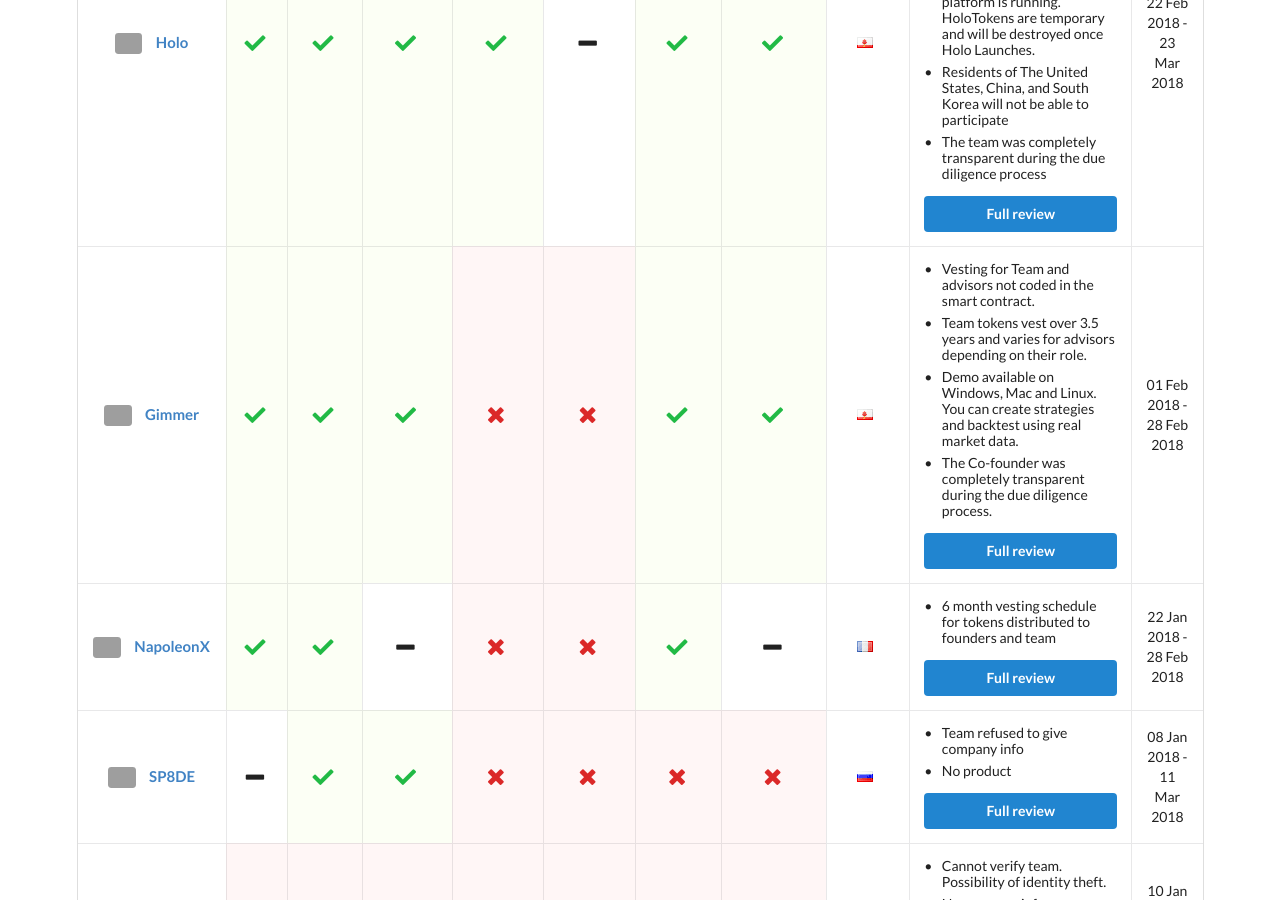
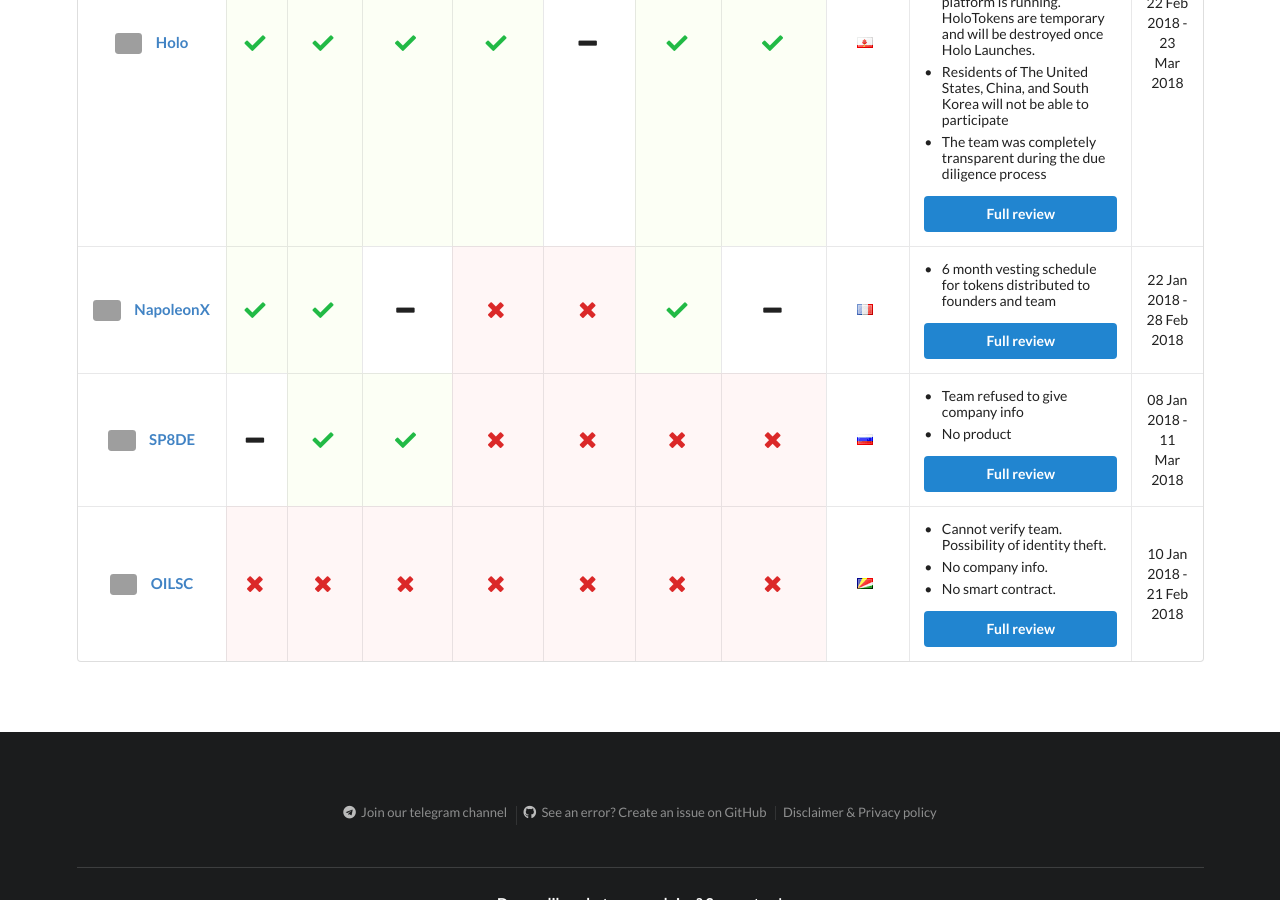
Before and after one commit to ico-check/ico-check, a Jekyll site: the page built from index.md, in a window 1280 px wide and 900 px high, scrolled down 1411 px. Built offline with Jekyll 4.4.1, drawn with Linux system fonts in a browser that asks for light colours; nearby versions of some CDN libraries; grey boxes are pictures that could not be loaded.

Commit message:
39-gimmer-ico-check
Moving Gimmer to past ICOs
- Public sale cancelled

```diff
--- a/_data/active-future-icos.yml
+++ b/_data/active-future-icos.yml
@@ -82,27 +82,6 @@
   safe: false
   issue_url: https://github.com/ico-check/ico-check/issues/24
 
-- name: Gimmer
-  image: https://i.imgur.com/vD1Fqzb.jpg
-  url: https://token.gimmer.net/
-  real_team: true
-  github: true
-  smart_contract: true
-  product: false
-  min_vesting: false
-  have_company: true
-  transparent: true
-  location: Gibraltar
-  comments:
-    - content: Vesting for Team and advisors not coded in the smart contract.
-    - content: Team tokens vest over 3.5 years and varies for advisors depending on their role.
-    - content: Demo available on Windows, Mac and Linux. You can create strategies and backtest using real market data.
-    - content: The Co-founder was completely transparent during the due diligence process.
-  ico_start_date: 2018-02-01T00:00:00Z
-  ico_end_date: 2018-02-28T00:00:00Z
-  safe: false
-  issue_url: https://github.com/ico-check/ico-check/issues/51
-
 - name: NapoleonX
   image: https://i.imgur.com/Hruaqkl.png
   url: https://www.napoleonx.ai/
```
